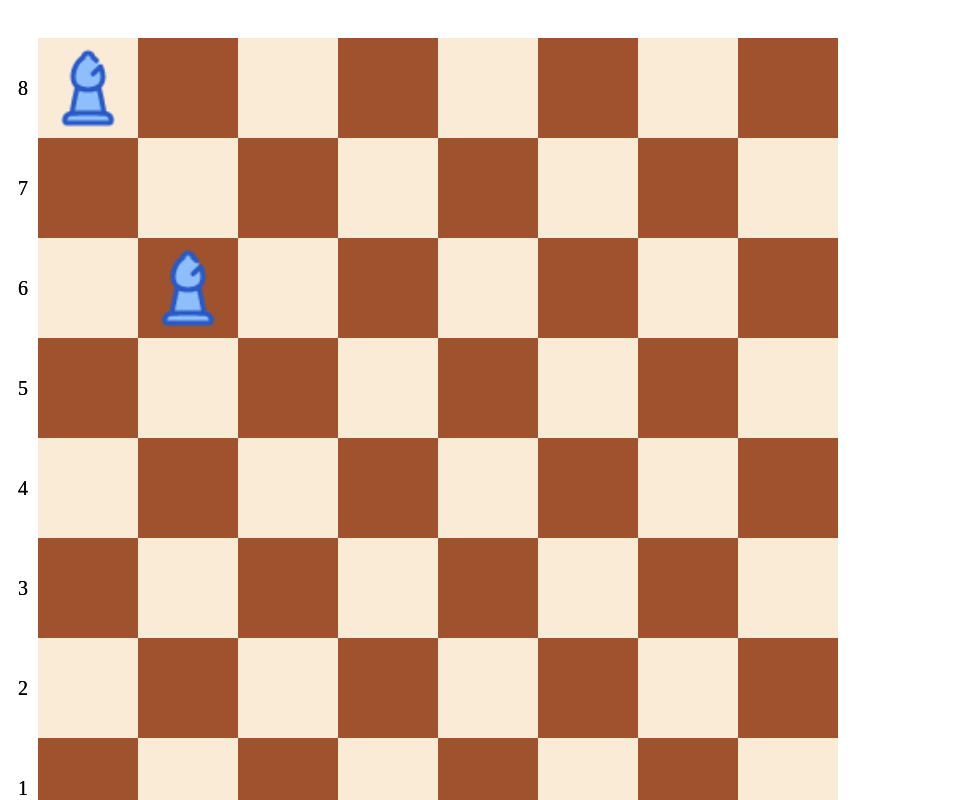
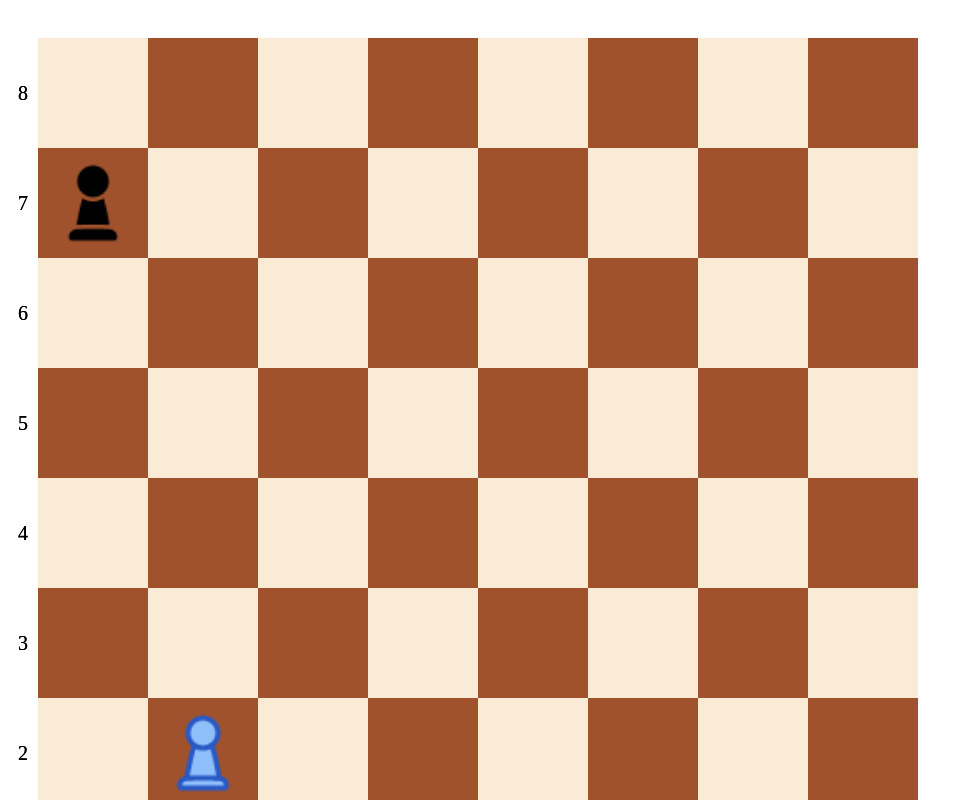
Before and after one commit to Loppik/chess-ts, a React app: page / in a window 1280 px wide. Shown: the top 800 px of the page, without its empty margins (0-963 px from the left). Built offline with nearby package versions, Linux system fonts and the light colour scheme.

Commit message:
feat(cell): add hover effect

```diff
--- a/src/Board.tsx
+++ b/src/Board.tsx
@@ -1,22 +1,49 @@
-import React from 'react';
+import React, { useState } from 'react';
 import { styled } from 'styled-components';
 import BoardBorders from './BoardBorders';
-import {
-  CELL_SIZE,
-  FigureColor,
-  FigureType,
-  generateFigure,
-} from './constants';
+import { CELL_SIZE, FigureColor, FigureType } from './constants';
 import { IStyledComponent } from './interfaces';
+import { generateFigure } from './helpers';
+import { Figure } from './types';
 
+const INITIAL_BOARD = [
+  [null, null, null, null, null, null, null, null],
+  [
+    generateFigure(FigureType.Pawn, FigureColor.Black),
+    null,
+    null,
+    null,
+    null,
+    null,
+    null,
+    null,
+  ],
+  [null, null, null, null, null, null, null, null],
+  [null, null, null, null, null, null, null, null],
+  [null, null, null, null, null, null, null, null],
+  [null, null, null, null, null, null, null, null],
+  [
+    null,
+    generateFigure(FigureType.Pawn, FigureColor.White),
+    null,
+    null,
+    null,
+    null,
+    null,
+    null,
+  ],
+  [null, null, null, null, null, null, null, null],
+];
+
+const BORDER_SIZE = 5;
 interface ICellProps extends IStyledComponent {
-  cellItem: any;
+  cellItem: Figure | null;
   isBlack: boolean;
 }
 const Cell = styled(({ className, cellItem }: ICellProps) => {
   return (
     <div className={className}>
-      {cellItem !== EMPTY_CELL && (
+      {cellItem && (
         <img
           src={`/figures/${cellItem.img}`}
           alt={`${cellItem.color} ${cellItem.type}`}
@@ -30,96 +57,19 @@ const Cell = styled(({ className, cellItem }: ICellProps) => {
   justify-content: center;
   align-items: center;
   width: ${CELL_SIZE}px;
-  height: ${CELL_SIZE}px;
+  height: ${CELL_SIZE - BORDER_SIZE * 2}px;
   background: ${({ isBlack }) => (isBlack ? 'sienna' : 'antiquewhite')};
+  border: ${BORDER_SIZE}px solid transparent;
+  &:hover {
+    cursor: pointer;
+    border-color: black;
+  }
 `;
 
-const EMPTY_CELL = 'x';
-
-const board = [
-  [
-    generateFigure(FigureType.Bishop, FigureColor.Black),
-    EMPTY_CELL,
-    EMPTY_CELL,
-    EMPTY_CELL,
-    EMPTY_CELL,
-    EMPTY_CELL,
-    EMPTY_CELL,
-    EMPTY_CELL,
-  ],
-  [
-    EMPTY_CELL,
-    EMPTY_CELL,
-    EMPTY_CELL,
-    EMPTY_CELL,
-    EMPTY_CELL,
-    EMPTY_CELL,
-    EMPTY_CELL,
-    EMPTY_CELL,
-  ],
-  [
-    EMPTY_CELL,
-    generateFigure(FigureType.Bishop, FigureColor.White),
-    EMPTY_CELL,
-    EMPTY_CELL,
-    EMPTY_CELL,
-    EMPTY_CELL,
-    EMPTY_CELL,
-    EMPTY_CELL,
-  ],
-  [
-    EMPTY_CELL,
-    EMPTY_CELL,
-    EMPTY_CELL,
-    EMPTY_CELL,
-    EMPTY_CELL,
-    EMPTY_CELL,
-    EMPTY_CELL,
-    EMPTY_CELL,
-  ],
-  [
-    EMPTY_CELL,
-    EMPTY_CELL,
-    EMPTY_CELL,
-    EMPTY_CELL,
-    EMPTY_CELL,
-    EMPTY_CELL,
-    EMPTY_CELL,
-    EMPTY_CELL,
-  ],
-  [
-    EMPTY_CELL,
-    EMPTY_CELL,
-    EMPTY_CELL,
-    EMPTY_CELL,
-    EMPTY_CELL,
-    EMPTY_CELL,
-    EMPTY_CELL,
-    EMPTY_CELL,
-  ],
-  [
-    EMPTY_CELL,
-    EMPTY_CELL,
-    EMPTY_CELL,
-    EMPTY_CELL,
-    EMPTY_CELL,
-    EMPTY_CELL,
-    EMPTY_CELL,
-    EMPTY_CELL,
-  ],
-  [
-    EMPTY_CELL,
-    EMPTY_CELL,
-    EMPTY_CELL,
-    EMPTY_CELL,
-    EMPTY_CELL,
-    EMPTY_CELL,
-    EMPTY_CELL,
-    EMPTY_CELL,
-  ],
-];
-
-const Cells = styled(({ className }: IStyledComponent) => {
+interface ICellsProps extends IStyledComponent {
+  board: (Figure | null)[][];
+}
+const Cells = styled(({ board, className }: ICellsProps) => {
   return (
     <div className={className}>
       {board.map((row, i) => (
@@ -137,10 +87,12 @@ const Cells = styled(({ className }: IStyledComponent) => {
 `;
 
 const Board = () => {
+  const [board] = useState(INITIAL_BOARD);
+
   return (
     <section>
       <BoardBorders>
-        <Cells />
+        <Cells board={board} />
       </BoardBorders>
     </section>
   );
--- a/src/constants.ts
+++ b/src/constants.ts
@@ -1,4 +1,4 @@
-export const CELL_SIZE = 100;
+export const CELL_SIZE = 110;
 
 export enum FigureColor {
   White = 'white',
@@ -7,10 +7,9 @@ export enum FigureColor {
 
 export enum FigureType {
   Bishop = 'bishop',
+  King = 'king',
+  Knight = 'knight',
+  Pawn = 'pawn',
+  Queen = 'queen',
+  Rook = 'rook',
 }
-
-export const generateFigure = (type: FigureType, color: FigureColor) => ({
-  type,
-  color,
-  img: 'WhiteBishop.png',
-});
--- /dev/null
+++ b/src/helpers.ts
@@ -0,0 +1,14 @@
+import { FigureColor, FigureType } from './constants';
+import { Figure } from './types';
+
+export const capitalizeFirstLetter = (word: string): string =>
+  word.charAt(0).toUpperCase() + word.slice(1);
+
+export const generateFigure = (
+  type: FigureType,
+  color: FigureColor,
+): Figure => ({
+  type,
+  color,
+  img: `${capitalizeFirstLetter(color)}${capitalizeFirstLetter(type)}.png`,
+});
--- /dev/null
+++ b/src/types.ts
@@ -0,0 +1,7 @@
+import { FigureColor, FigureType } from './constants';
+
+export type Figure = {
+  type: FigureType;
+  color: FigureColor;
+  img: string;
+};
```
